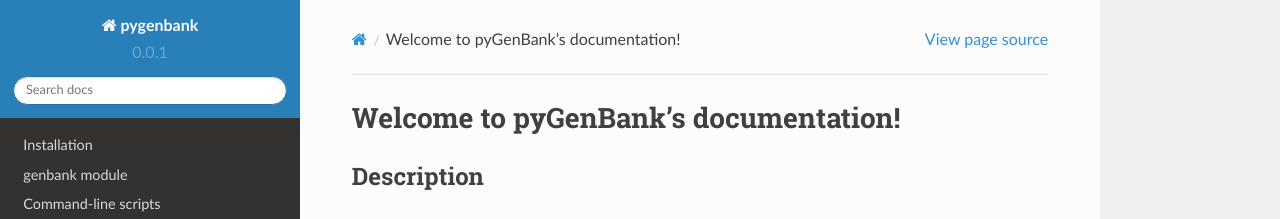
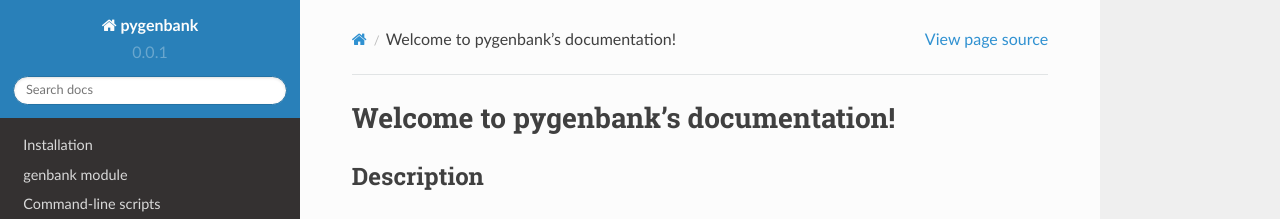
Before and after one commit to mdjbru-forge/pygenbank, a Sphinx documentation site: the page built from docs/index.rst, in a window 1280 px wide and 1039 px high. Shown: the top 219 px of the window. Built offline with Sphinx 7.4.7 and the Read the Docs theme 2.0.0, drawn with Linux system fonts in a browser that asks for light colours.

```diff
--- a/docs/index.rst
+++ b/docs/index.rst
@@ -1,9 +1,9 @@
-.. pyGenBank documentation master file, created by
+.. pygenbank documentation master file, created by
    sphinx-quickstart.
    You can adapt this file completely to your liking, but it should at least
    contain the root `toctree` directive.
 
-Welcome to pyGenBank's documentation!
+Welcome to pygenbank's documentation!
 =====================================
 
 Description
--- a/docs/installation.rst
+++ b/docs/installation.rst
@@ -20,7 +20,7 @@ and from Python::
 
 **To remove the module and the command line tools**, type::
 
-  sudo pip uninstall pyGenBank
+  sudo pip uninstall pygenbank
 
 Installation from a cloned repository
 -------------------------------------
```
Also changed, not shown: genbank.py (+12 -12 lines), 2 other files.
